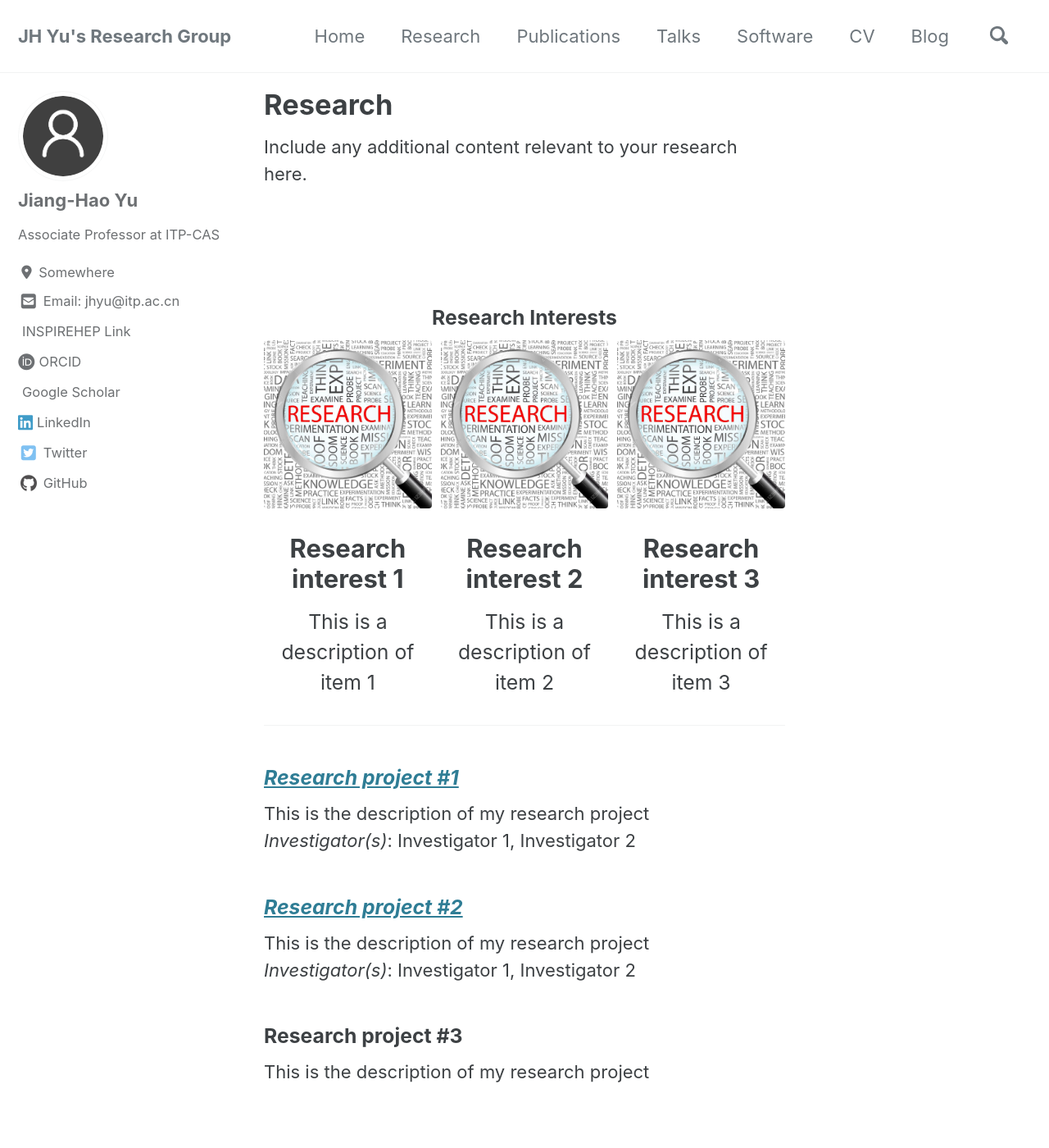
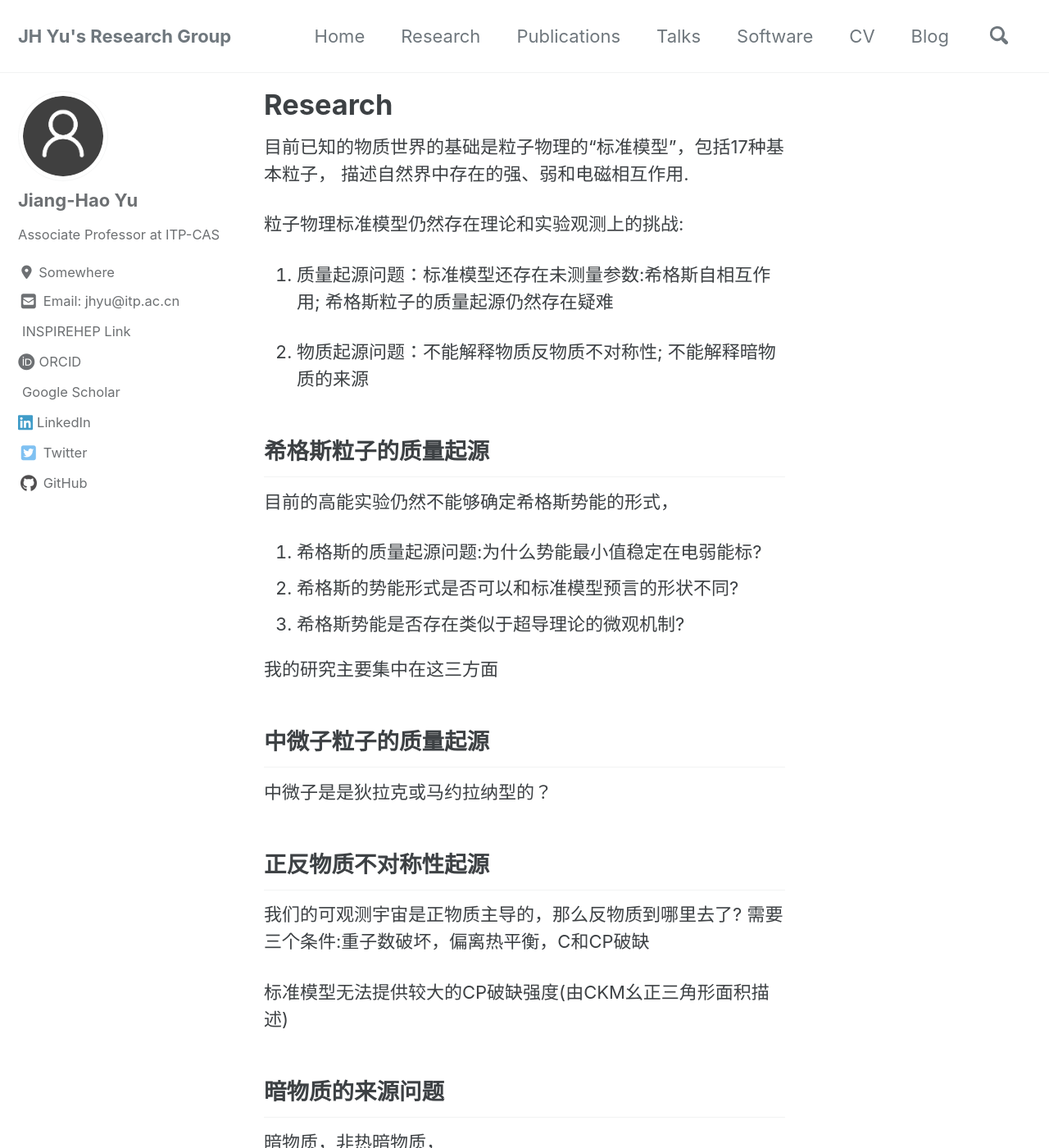
Before and after one commit to jhyu-itp/jhyu-itp.github.io, a Jekyll site: the page built from _pages/research.md, in a window 1280 px wide and 1400 px high. Shown: the whole window at 82% size. Built offline with Jekyll 4.4.1, drawn with Linux system fonts in a browser that asks for light colours; cached includes are drawn as plain includes; nearby versions of some CDN libraries; a style sheet for code colours, icons or effects is not loaded; some of the changed text lies outside the part shown.

Commit message:
Update research.md

```diff
--- a/_pages/research.md
+++ b/_pages/research.md
@@ -25,12 +25,60 @@ feature_row:
 # Delete the previous lines if you prefer not to have a feature row
 ---
 
-Include any additional content relevant to your research  here.
+目前已知的物质世界的基础是粒子物理的“标准模型”，包括17种基本粒子， 描述自然界中存在的强、弱和电磁相互作用.
+
+粒子物理标准模型仍然存在理论和实验观测上的挑战:
+
+1. 质量起源问题：标准模型还存在未测量参数:希格斯自相互作用; 希格斯粒子的质量起源仍然存在疑难
+
+2. 物质起源问题：不能解释物质反物质不对称性; 不能解释暗物质的来源
+
+## 希格斯粒子的质量起源
+
+目前的高能实验仍然不能够确定希格斯势能的形式，
+1. 希格斯的质量起源问题:为什么势能最小值稳定在电弱能标?
+2. 希格斯的势能形式是否可以和标准模型预言的形状不同?
+3. 希格斯势能是否存在类似于超导理论的微观机制?
+
+我的研究主要集中在这三方面
+
+
+
+
+## 中微子粒子的质量起源
+
+中微子是是狄拉克或马约拉纳型的？
+
+
+
+## 正反物质不对称性起源
+
+我们的可观测宇宙是正物质主导的，那么反物质到哪里去了? 需要三个条件:重子数破坏，偏离热平衡，C和CP破缺
+
+标准模型无法提供较大的CP破缺强度(由CKM幺正三角形面积描述)
+
+
+
+## 暗物质的来源问题
+
+暗物质，非热暗物质，
+
+
+
+### 实验检验
+
+未来对撞机以及空间引力波实验上对希格斯势能展开进一步的研究
+
+新一轮的无中微子双贝塔衰变实验(包括PandaX-4T等)正在开展
+
+电弱重子生成中CP破坏效应的低能检验:电偶极矩实验
+
+
 
 <!-- Delete next line if you prefer not to have a feature row. -->
 <br />
 <br />
-{% if page.feature_row %}
+<!--{% if page.feature_row %}
   {% include feature_row %}
-{% endif %}
+{% endif %}-->
 <!-- Delete previous lines if you prefer not to have a feature row. -->
```
